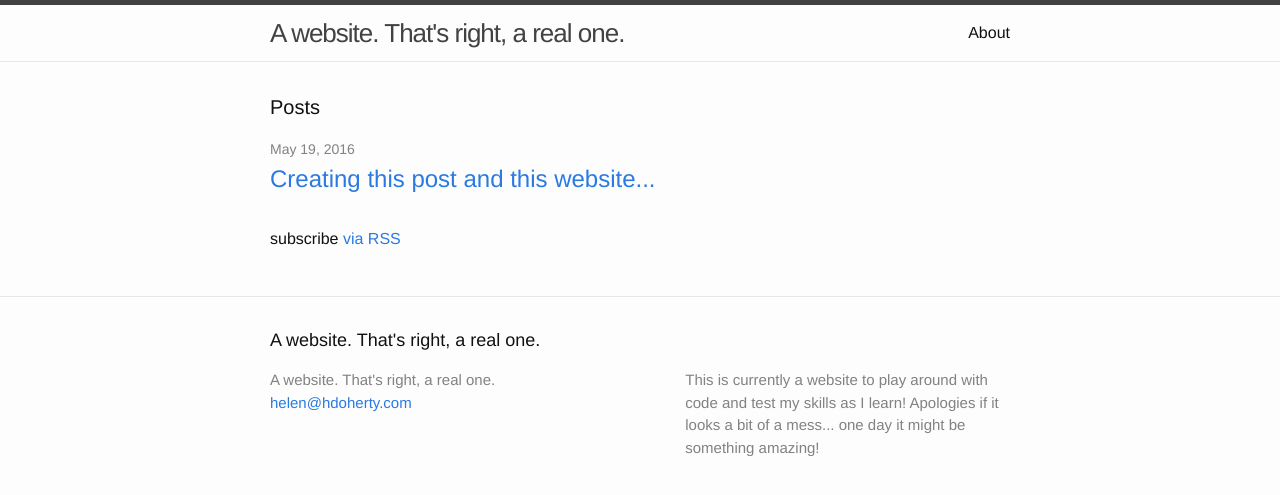
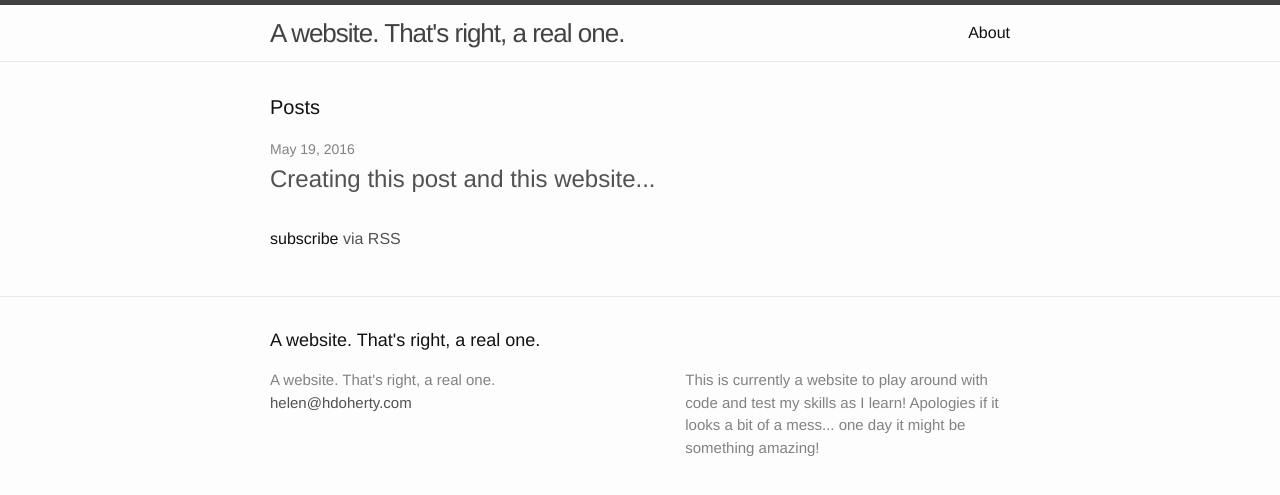
Before and after one commit to h-do/h-do.github.io, a Jekyll site: the page built from index.html, in a window 1280 px wide. Shown: the top 495 px of the page. Built offline with Jekyll 4.4.1, drawn with Linux system fonts in a browser that asks for light colours.

Commit message:
Update text colour

```diff
--- a/css/main.scss
+++ b/css/main.scss
@@ -16,7 +16,7 @@ $spacing-unit:     30px;
 
 $text-color:       #111;
 $background-color: #fdfdfd;
-$brand-color:      #2a7ae2;
+$brand-color:      #525252;
 
 $grey-color:       #828282;
 $grey-color-light: lighten($grey-color, 40%);
```
